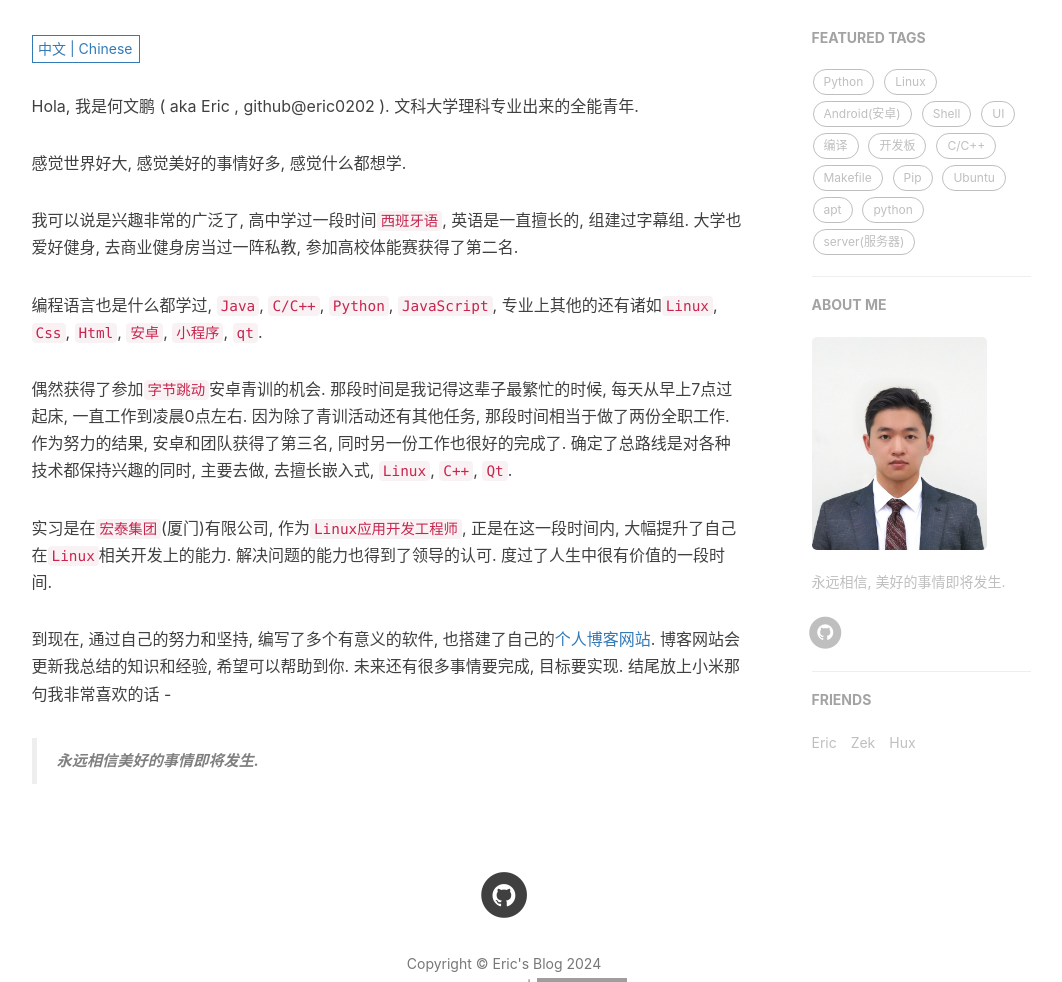
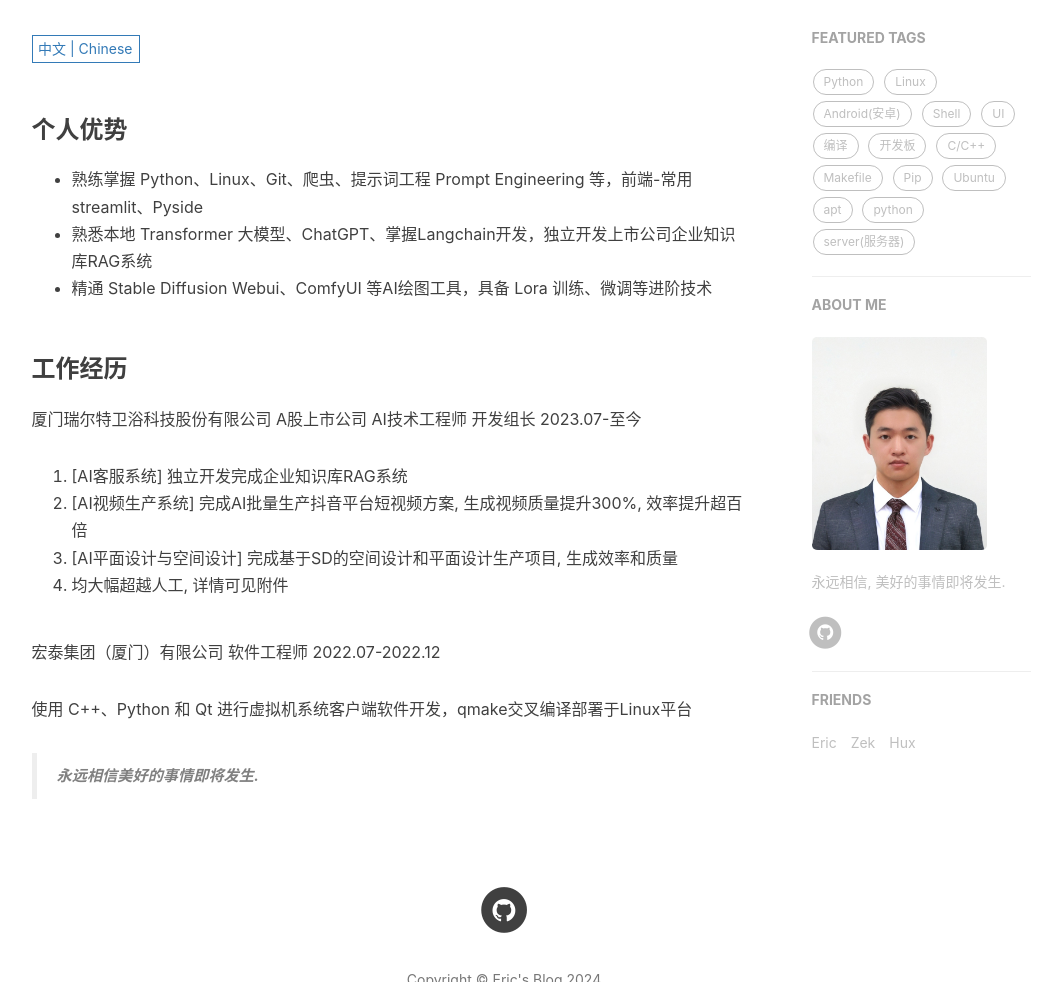
Before and after one commit to Zeknes/zeknes.github.io, a Jekyll site: the page built from about.html, in a window 1280 px wide and 1400 px high. Shown: the part 418-1400 px from the top of the window, without its empty margins (136-1198 px from the left). Built offline with Jekyll 4.4.1, drawn with Linux system fonts in a browser that asks for light colours; nearby versions of some CDN libraries; comment, search, counter and statistics services are not loaded; grey boxes are pictures that could not be loaded.

Commit message:
updated intro

```diff
--- a/_includes/about/zh.md
+++ b/_includes/about/zh.md
@@ -1,22 +1,25 @@
-Hola, 我是何文鹏 ( aka Eric , github@eric0202 ). 文科大学理科专业出来的全能青年.
+### 个人优势
 
+- 熟练掌握 Python、Linux、Git、爬虫、提示词工程 Prompt Engineering 等，前端-常用 streamlit、Pyside
+- 熟悉本地 Transformer 大模型、ChatGPT、掌握Langchain开发，独立开发上市公司企业知识库RAG系统
+- 精通 Stable Diffusion Webui、ComfyUI 等AI绘图工具，具备 Lora 训练、微调等进阶技术
 
+### 工作经历
 
-感觉世界好大, 感觉美好的事情好多, 感觉什么都想学.
+厦门瑞尔特卫浴科技股份有限公司 A股上市公司
+AI技术工程师 开发组长
+2023.07-至今
 
+1. [AI客服系统] 独立开发完成企业知识库RAG系统
+2. [AI视频生产系统] 完成AI批量生产抖音平台短视频方案, 生成视频质量提升300%, 效率提升超百倍
+3. [AI平面设计与空间设计] 完成基于SD的空间设计和平面设计生产项目, 生成效率和质量
+4. 均大幅超越人工, 详情可见附件
 
+宏泰集团（厦门）有限公司
+软件工程师
+2022.07-2022.12
 
-我可以说是兴趣非常的广泛了, 高中学过一段时间`西班牙语`, 英语是一直擅长的, 组建过字幕组. 大学也爱好健身, 去商业健身房当过一阵私教, 参加高校体能赛获得了第二名.
-
-编程语言也是什么都学过, `Java`, `C/C++`, `Python`, `JavaScript`, 专业上其他的还有诸如`Linux`, `Css`, `Html`, `安卓`, `小程序`, `qt`.
-
-偶然获得了参加`字节跳动`安卓青训的机会. 那段时间是我记得这辈子最繁忙的时候, 每天从早上7点过起床, 一直工作到凌晨0点左右. 因为除了青训活动还有其他任务, 那段时间相当于做了两份全职工作. 作为努力的结果, 安卓和团队获得了第三名, 同时另一份工作也很好的完成了. 确定了总路线是对各种技术都保持兴趣的同时, 主要去做, 去擅长嵌入式, `Linux`,  `C++`, `Qt`.
-
-实习是在`宏泰集团`(厦门)有限公司, 作为`Linux应用开发工程师`, 正是在这一段时间内, 大幅提升了自己在`Linux`相关开发上的能力. 解决问题的能力也得到了领导的认可. 度过了人生中很有价值的一段时间.
-
-
-
-到现在, 通过自己的努力和坚持, 编写了多个有意义的软件, 也搭建了自己的[个人博客网站](https://zeknes.github.io). 博客网站会更新我总结的知识和经验, 希望可以帮助到你. 未来还有很多事情要完成, 目标要实现. 结尾放上小米那句我非常喜欢的话  -
+使用 C++、Python 和 Qt 进行虚拟机系统客户端软件开发，qmake交叉编译部署于Linux平台
 
 
 
```
